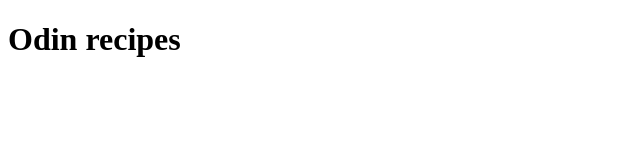
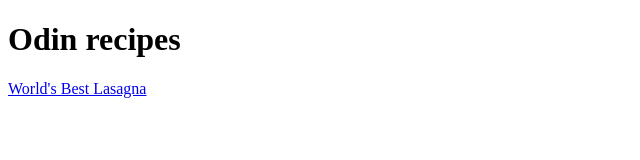
Before and after one commit to Dadoustyle/odin-recipes, a plain HTML site: page index.html in a window 1280 px wide. Shown: the whole page, without its empty margins (0-640 px from the left). Drawn offline with Linux system fonts and the light colour scheme.

Commit message:
Add link to lasagna recipe

```diff
--- a/index.html
+++ b/index.html
@@ -7,5 +7,7 @@
 
     <body>
         <p><h1>Odin recipes</h1></p>
+
+        <p><a href="recipes/lasagna.html">World's Best Lasagna</a></p>
     </body>
 </html>
```
